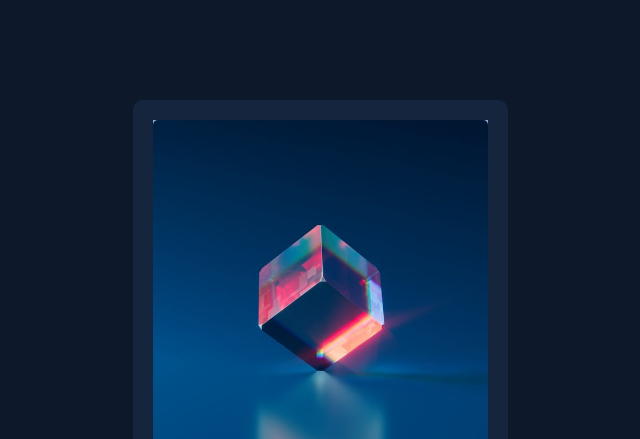
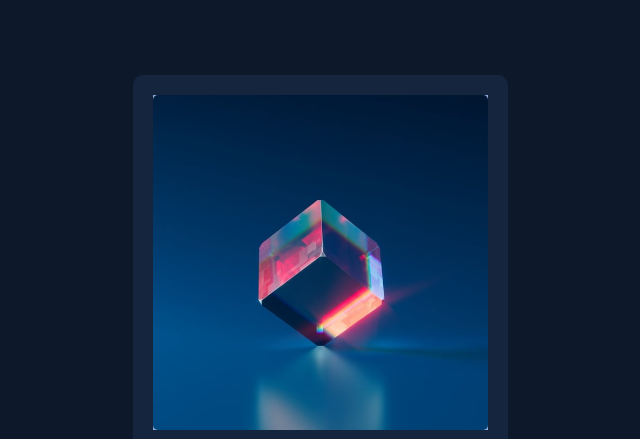
Before and after one commit to vinaximus/NFT-Preview, a plain HTML site: page index.html in a window 1280 px wide. Shown: the top 439 px of the page, without its empty margins (320-960 px from the left). Drawn offline with Linux system fonts and the light colour scheme.

Commit message:
center the card

```diff
--- a/styles.css
+++ b/styles.css
@@ -8,15 +8,14 @@
 
 body {
     background-color: hsl(217, 54%, 11%);
+    height: 100vh;
+    display: grid;
+    place-content: center;
 }
 .eq-card {
-    position: relative;
-    top: 100px;
     width: 375px;
-    max-width: 375pxx;
     height: 650px;
     background-color: hsl(216, 50%, 16%);
-    margin: 0 auto;
     border-radius: 10px;
     padding: 20px;
 
```
